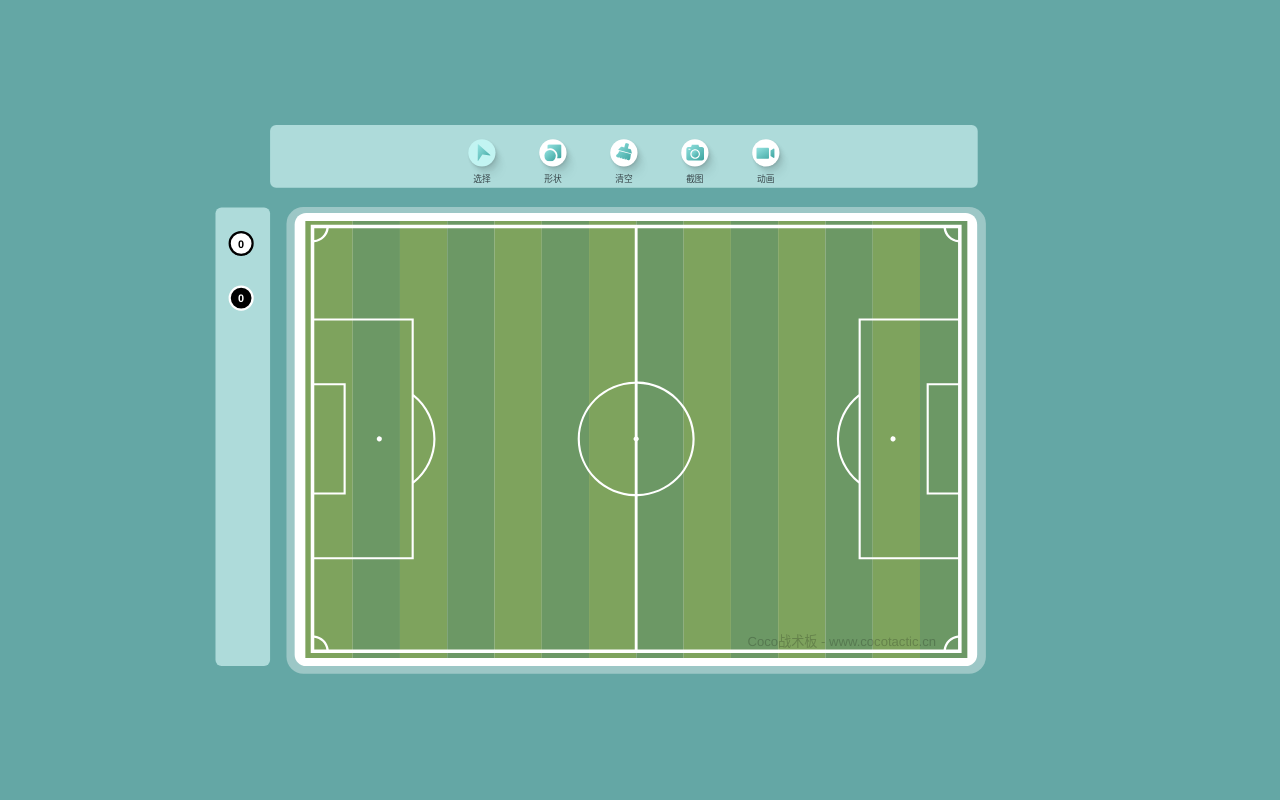
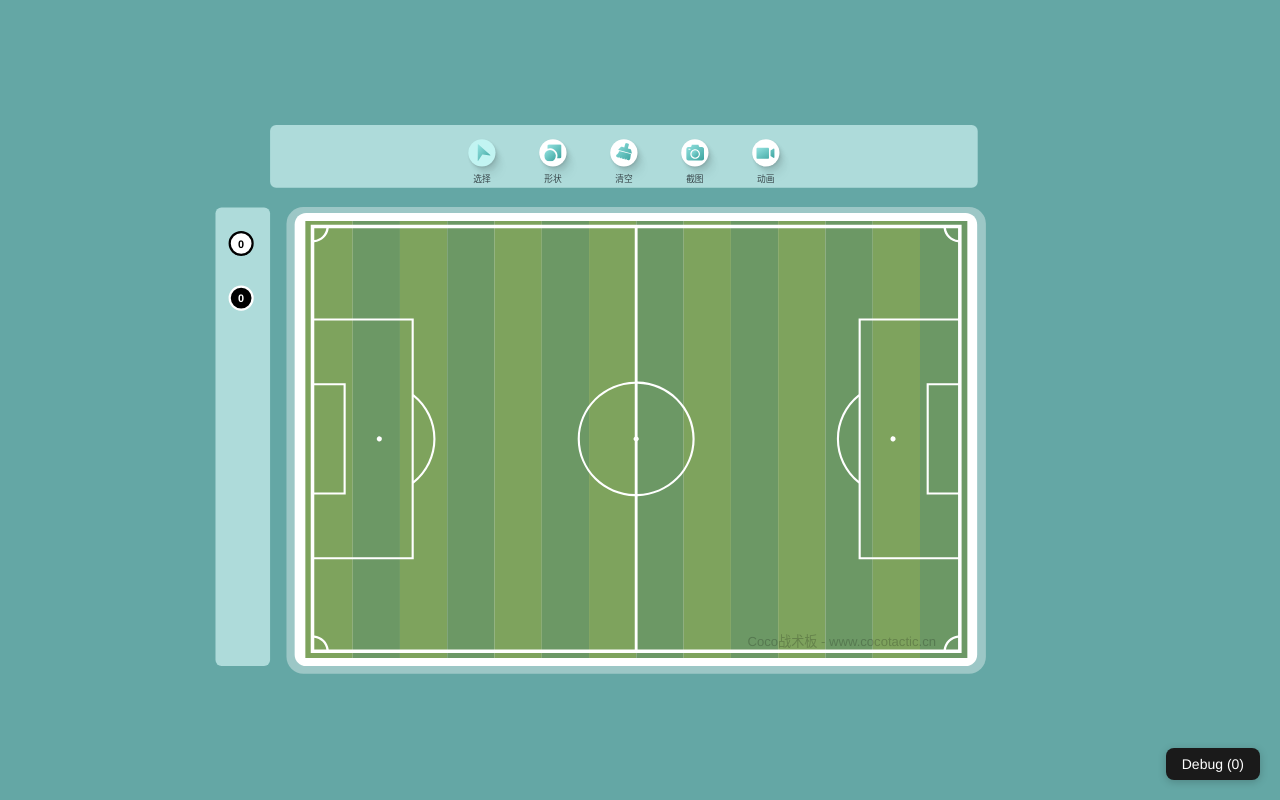
Before and after one commit to CJ-cooper6/coco-tacticx, a Vue app: page / in a window 1280 px wide. Built offline with nearby package versions, Linux system fonts and the light colour scheme.

Commit message:
feat: 添加调试面板 - 添加调试面板组件，支持在开发环境下查看日志信息 - 实现设备类型和屏幕方向的自适应

```diff
--- a/src/App.vue
+++ b/src/App.vue
@@ -1,5 +1,6 @@
 <template>
-  <div class="wrapper">
+  <div class="wrapper" :class="[`device-${deviceType}`, `orientation-${orientation}`]">
+    <Debug v-if="isDev" />
     <div class="board">
       <Field :items="items" class="field" />
     </div>
@@ -8,12 +9,26 @@
 
 <script setup lang="ts">
 import { storeToRefs } from "pinia";
+import { onMounted, onUnmounted } from "vue";
 import Field from "./components/Field.vue";
 import { useItemStore } from "./stores/itemStore";
+import { useGlobalStore } from "./stores/globalStore";
+import Debug from "./components/Debug.vue";
+
+const isDev = import.meta.env.DEV;
 
 const itemStore = useItemStore();
-// 使用 storeToRefs 保持响应性
 const { items } = storeToRefs(itemStore);
+const globalStore = useGlobalStore();
+const { orientation, deviceType } = storeToRefs(globalStore);
+
+onMounted(() => {
+  window.addEventListener("resize", globalStore.updateOrientation);
+});
+
+onUnmounted(() => {
+  window.removeEventListener("resize", globalStore.updateOrientation);
+});
 </script>
 
 <style lang="scss" scoped>
--- /dev/null
+++ b/src/components/Debug.vue
@@ -0,0 +1,122 @@
+<template>
+  <div class="debug-panel" :class="{ open: isOpen }">
+    <div class="debug-trigger" @click="isOpen = !isOpen">Debug ({{ messages.length }})</div>
+    <div v-show="isOpen" class="debug-content">
+      <div class="debug-header">
+        <span>调试信息</span>
+        <div class="debug-header-buttons">
+          <button @click="isOpen = !isOpen">收起</button>
+          <button @click="debug.clear">清空</button>
+        </div>
+      </div>
+      <div class="messages">
+        <div v-for="(msg, index) in messages" :key="index" :class="['message', msg.type]">
+          <span class="time">{{ msg.time }}</span>
+          <pre class="content">{{ formatMessage(msg.message) }}</pre>
+        </div>
+      </div>
+    </div>
+  </div>
+</template>
+
+<script setup lang="ts">
+import { ref } from "vue";
+import { debugBus, debug } from "../utils/debugBus";
+
+const isOpen = ref(false);
+const { messages } = debugBus;
+
+const formatMessage = (msg: any) => {
+  if (typeof msg === "object") {
+    return JSON.stringify(msg, null, 2);
+  }
+  return String(msg);
+};
+</script>
+
+<style scoped>
+.debug-panel {
+  position: fixed;
+  bottom: 20px;
+  right: 20px;
+  z-index: 9999;
+  background: #1a1a1a;
+  border-radius: 8px;
+  color: #fff;
+  font-size: 14px;
+  box-shadow: 0 2px 8px rgba(0, 0, 0, 0.2);
+}
+
+.debug-trigger {
+  padding: 8px 16px;
+  cursor: pointer;
+  user-select: none;
+}
+
+.debug-content {
+  width: 300px;
+  max-height: 50vh;
+  overflow-y: auto;
+  border-top: 1px solid #333;
+  touch-action: pan-y;
+  overscroll-behavior: contain;
+}
+
+.debug-header {
+  display: flex;
+  justify-content: space-between;
+  align-items: center;
+  padding: 8px;
+  background: #2a2a2a;
+
+  .debug-header-buttons {
+    display: flex;
+    gap: 8px;
+  }
+}
+
+.debug-header button {
+  padding: 4px 8px;
+  background: #444;
+  border: none;
+  border-radius: 4px;
+  color: #fff;
+  cursor: pointer;
+}
+
+.messages {
+  padding: 8px;
+}
+
+.message {
+  margin-bottom: 8px;
+  padding: 8px;
+  border-radius: 4px;
+  background: #2a2a2a;
+}
+
+.time {
+  font-size: 12px;
+  color: #888;
+}
+
+.content {
+  margin: 4px 0 0;
+  white-space: pre-wrap;
+  word-break: break-all;
+  font-size: 12px;
+}
+
+.log {
+  border-left: 3px solid #4caf50;
+}
+.warn {
+  border-left: 3px solid #ffc107;
+}
+.error {
+  border-left: 3px solid #f44336;
+}
+.success {
+  border-left: 3px solid #2196f3;
+}
+</style>
--- a/src/components/Field.vue
+++ b/src/components/Field.vue
@@ -127,7 +127,7 @@
 </template>
 
 <script setup lang="ts">
-import { ref, computed, onMounted, onUnmounted } from "vue";
+import { ref, computed, onMounted } from "vue";
 import type { Component } from "vue";
 import { storeToRefs } from "pinia";
 import { GAME_CONSTANTS } from "../constants";
@@ -205,21 +205,10 @@ const getDrawingComponent = (type: string) => {
   }
 };
 
-// 事件处理函数
-const handleResize = () => {
-  globalStore.updateWindowSize(window.innerWidth, window.innerHeight);
-};
-
-// 生命周期钩子
 onMounted(() => {
   if (svgRef.value) {
     boardStore.setBoardArea(svgRef.value.getElementById("board-area") as SVGGraphicsElement);
     boardStore.setSvgElement(svgRef.value);
   }
-  window.addEventListener("resize", handleResize);
-});
-
-onUnmounted(() => {
-  window.removeEventListener("resize", handleResize);
 });
 </script>
--- a/src/components/Item.vue
+++ b/src/components/Item.vue
@@ -49,7 +49,7 @@
           <div class="input-group color">
             <input type="color" v-model="item.color" @pointerdown.stop />
           </div>
-          <button class="delete-btn" @pointerdown="itemStore.deleteItem(item.id)">删除球员</button>
+          <button class="delete-btn" v-if="item.id" @pointerdown="itemStore.deleteItem(item.id)">删除球员</button>
         </div>
       </div>
     </foreignObject>
--- a/src/main.ts
+++ b/src/main.ts
@@ -2,12 +2,16 @@ import "./assets/styles/main.css";
 import "virtual:svg-icons-register";
 import ElementPlus from "element-plus";
 import "element-plus/dist/index.css";
+import { createApp } from "vue";
+import { debug } from "./utils/debugBus";
 
-import { createApp } from "vue";
 import App from "./App.vue";
 import pinia from "./stores/index.js";
 
 const app = createApp(App);
+if (import.meta.env.DEV) {
+  window.$debug = debug;
+}
 
 app.use(pinia);
 app.use(ElementPlus);
--- a/src/stores/globalStore.ts
+++ b/src/stores/globalStore.ts
@@ -3,10 +3,6 @@ import { defineStore } from "pinia";
 import { isMobile, isTablet, isBrowser, isIOS } from "mobile-device-detect";
 
 export const useGlobalStore = defineStore("global", () => {
-  const isFullscreen = ref(false);
-  const windowSize = ref({ width: window.innerWidth, height: window.innerHeight });
-  const isDrawing = ref(false);
-
   // 设备信息
   const deviceInfo = {
     isIOS,
@@ -14,19 +10,23 @@ export const useGlobalStore = defineStore("global", () => {
     isTablet, // 是否为平板
     isBrowser, // 是否为浏览器
   };
+  const isFullscreen = ref(false);
+  const windowSize = ref({ width: window.innerWidth, height: window.innerHeight });
+  const isDrawing = ref(false);
+  // 屏幕方向 portrait 竖屏 landscape 横屏
+  const orientation = ref<"portrait" | "landscape">(window.innerHeight > window.innerWidth ? "portrait" : "landscape");
 
   // getters
+  const deviceType = computed(() => {
+    if (isMobile) return "mobile";
+    if (isTablet) return "tablet";
+    return "desktop";
+  });
 
   // 是否为移动设备（手机或平板）
   const isMobileDevice = computed(() => deviceInfo.isMobile || deviceInfo.isTablet);
 
   // actions
-
-  // 更新窗口大小
-  const updateWindowSize = (width: number, height: number) => {
-    windowSize.value = { width, height };
-  };
-
   // 切换全屏
   const toggleFullscreen = (force?: boolean) => {
     isFullscreen.value = force ?? !isFullscreen.value;
@@ -37,14 +37,20 @@ export const useGlobalStore = defineStore("global", () => {
     isDrawing.value = status;
   };
 
+  const updateOrientation = () => {
+    orientation.value = window.innerHeight > window.innerWidth ? "portrait" : "landscape";
+  };
+
   return {
     isFullscreen,
     windowSize,
-    updateWindowSize,
     toggleFullscreen,
     isDrawing,
     setDrawStatus,
     isMobileDevice,
     deviceInfo,
+    orientation,
+    updateOrientation,
+    deviceType,
   };
 });
--- /dev/null
+++ b/src/utils/debugBus.ts
@@ -0,0 +1,42 @@
+import { ref } from "vue";
+
+export interface DebugMessage {
+  time: string;
+  type: "log" | "warn" | "error" | "success";
+  message: any;
+}
+
+class DebugBus {
+  private static instance: any;
+
+  messages = ref<DebugMessage[]>([]);
+
+  static getInstance() {
+    if (!this.instance) {
+      this.instance = new DebugBus();
+    }
+    return this.instance;
+  }
+
+  send(message: any, type: DebugMessage["type"] = "log") {
+    this.messages.value.unshift({
+      time: new Date().toLocaleTimeString(),
+      type,
+      message,
+    });
+  }
+
+  clear() {
+    this.messages.value = [];
+  }
+}
+
+export const debugBus = DebugBus.getInstance();
+
+export const debug = {
+  log: (msg: any) => debugBus.send(msg, "log"),
+  warn: (msg: any) => debugBus.send(msg, "warn"),
+  error: (msg: any) => debugBus.send(msg, "error"),
+  success: (msg: any) => debugBus.send(msg, "success"),
+  clear: () => debugBus.clear(),
+};
```
